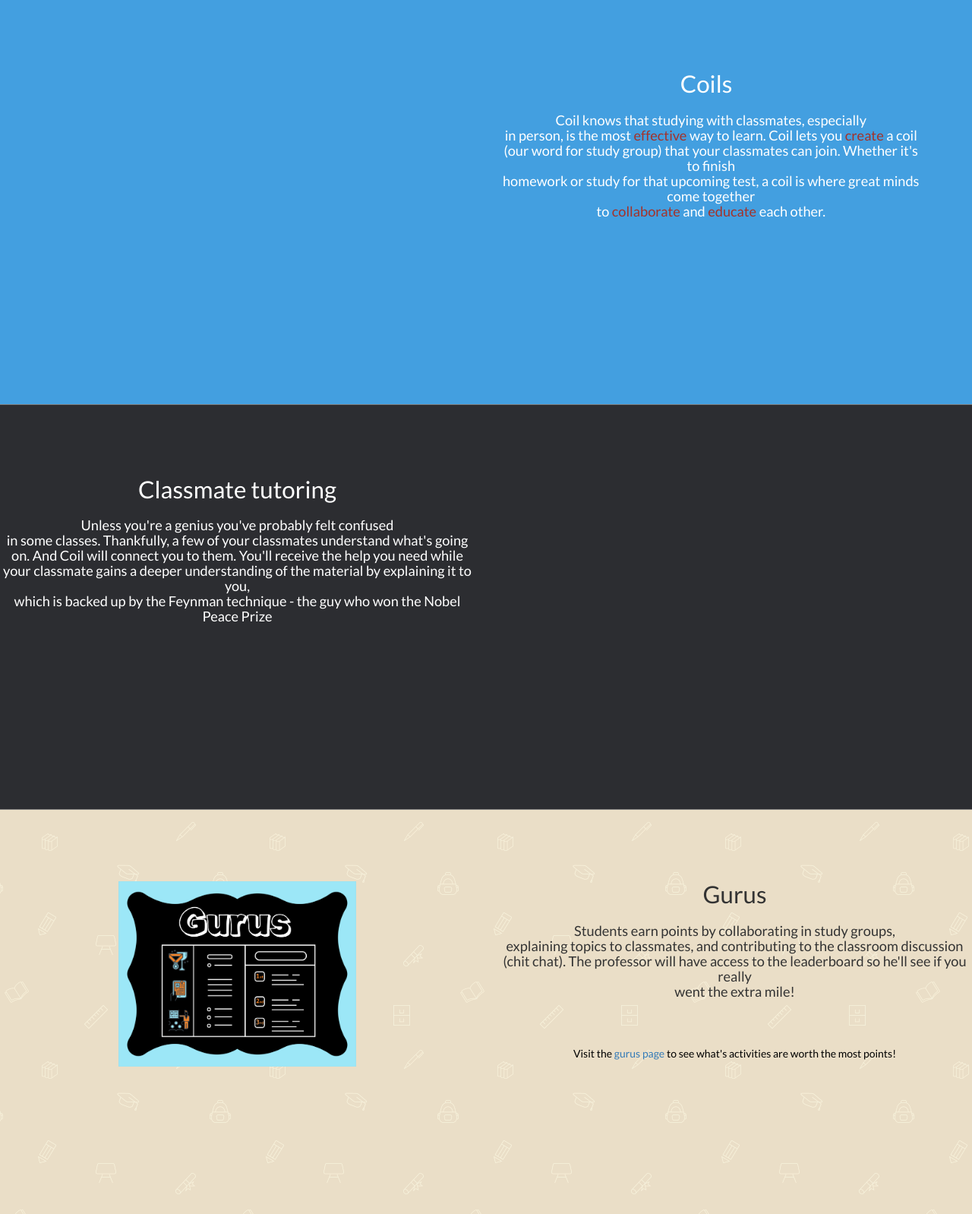
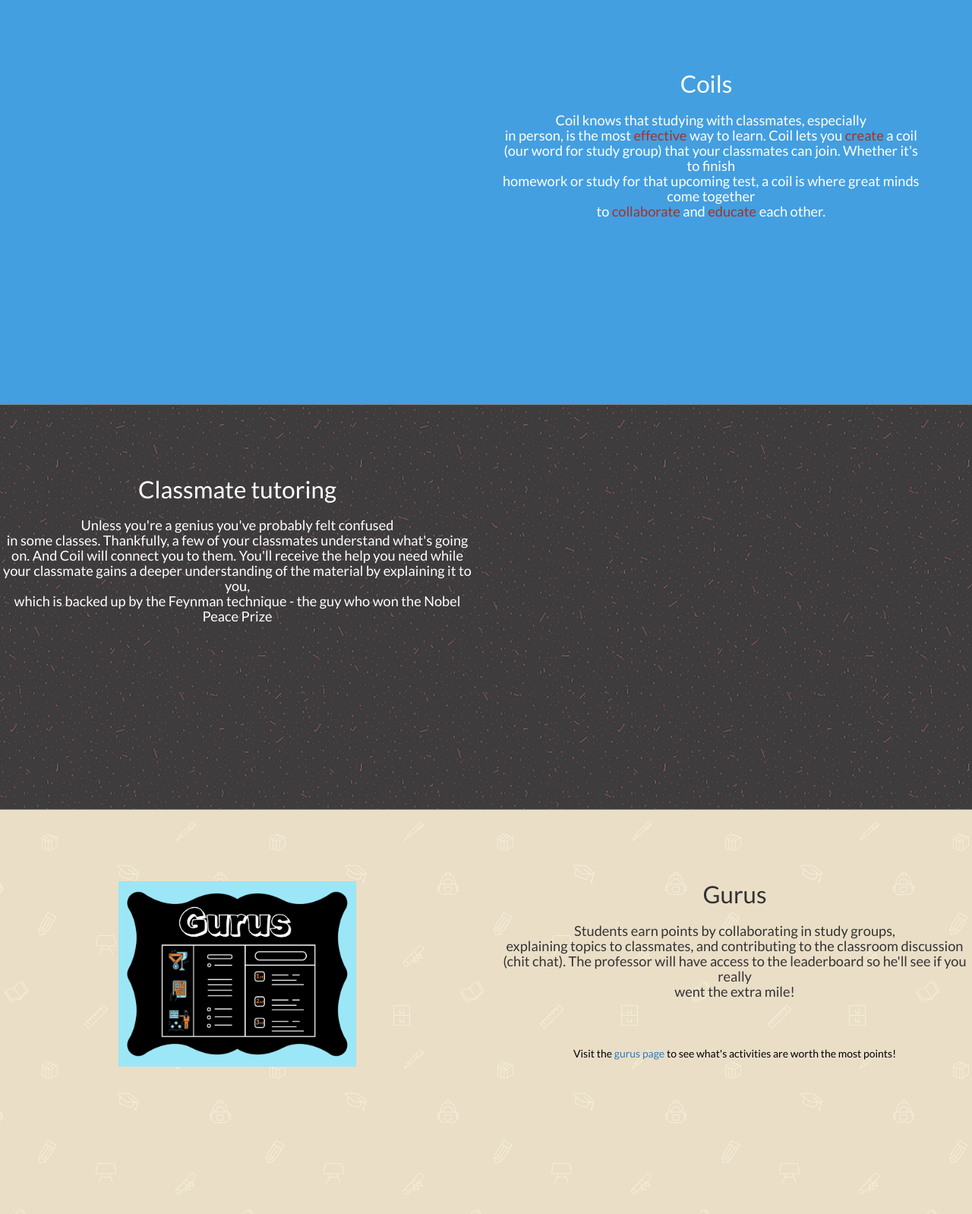
Before and after one commit to NicolasPerl/coil-landing-page-2, a PHP site: page /product.php in a window 1280 px wide; the page is wider, and only the part inside the window is pictured. Shown: the part 1468-3066 px from the top of that part at 76% size. Run offline with PHP 8.4, Linux system fonts and the light colour scheme; some libraries are stand-ins or nearby versions.

Commit message:
backgrounds added

```diff
--- a/styles/product.css
+++ b/styles/product.css
@@ -255,6 +255,7 @@ h2 {
 	border-top: 1px solid;
 	border-color: gray;
 	background-color: #2C2D31;
+	background:  url(/images/pink-dust.png)
 }
 
 .row6 h3 {
```
Also changed, not shown: images/congruent-outline.png (added), images/pink-dust.png (added).
